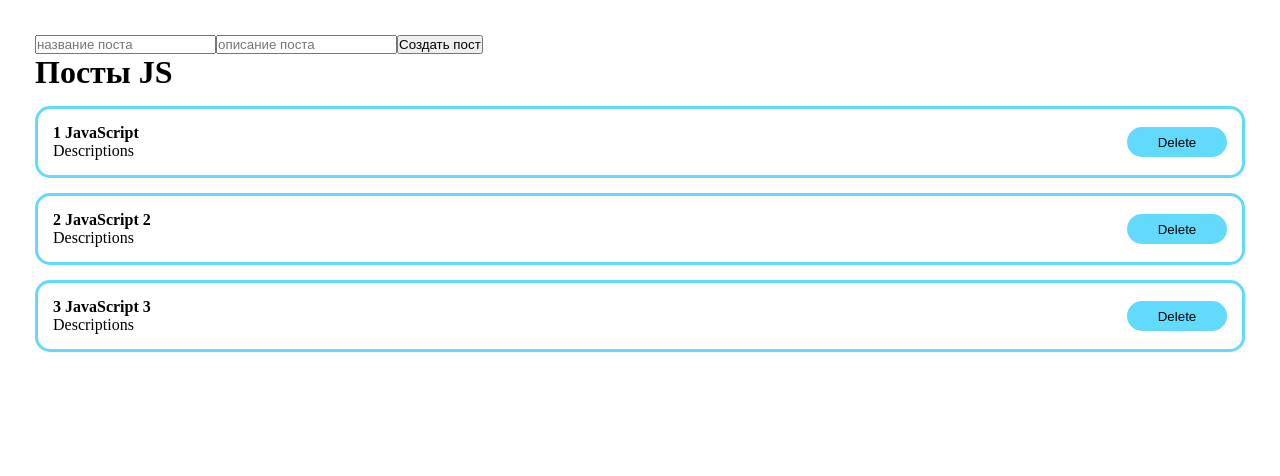
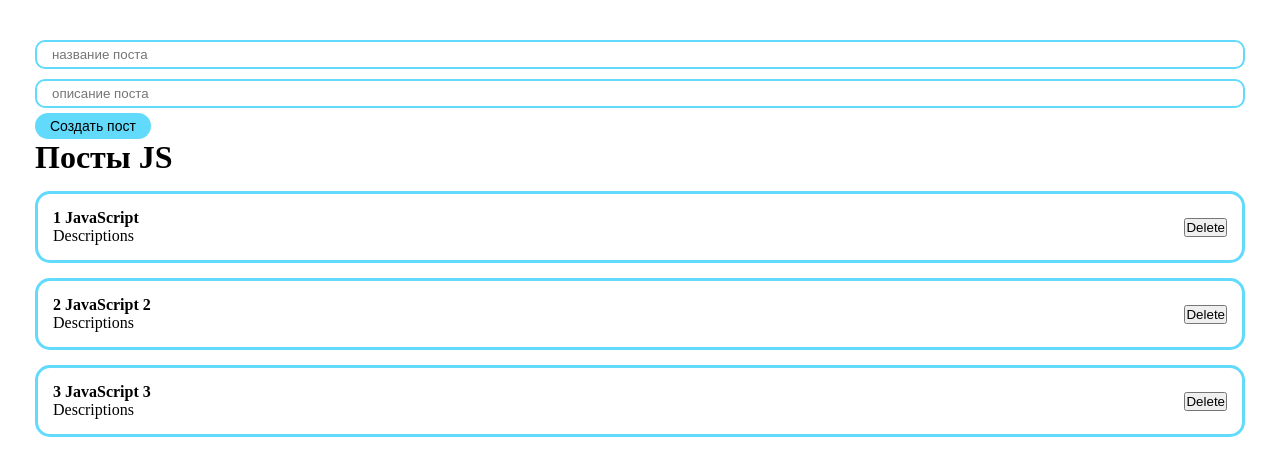
Before and after one commit to panifedov/ReactPosts, a React (Create React App) app: page / in a window 1280 px wide. Shown: the top 476 px of the page. Built offline with nearby package versions, Linux system fonts and the light colour scheme.

Commit message:
module.css/UI components/classes

```diff
--- a/src/App.js
+++ b/src/App.js
@@ -3,6 +3,8 @@
 // import Counter from './components/Counter'
 import PostItem from './components/PostItem'
 import PostList from './components/PostList';
+import MyButton from './components/UI/button/MyButton';
+import MyInput from './components/UI/input/MyInput';
 import './styles/App.css'
 
 function App() {
@@ -22,13 +24,16 @@
     }
   ]);
 
+  const  addNewPost = () => {
+
+  };
 
   return (
     <div className="App">
       <form>
-        <input type='text' placeholder='название поста'></input>
-        <input type='text' placeholder='описание поста'></input>
-        <button>Создать пост</button>
+        <MyInput type='text' placeholder='название поста'/>
+        <MyInput type='text' placeholder='описание поста'/>
+        <MyButton onclick={addNewPost}>Создать пост</MyButton>
       </form>
       <PostList posts = {posts} title={' Посты JS '}/>
     </div>
--- /dev/null
+++ b/src/components/UI/button/MyButton.jsx
@@ -0,0 +1,12 @@
+import React from 'react';
+import classes from './MyButton.module.css'
+
+function MyButton({children, ...props}) {
+    return (
+        <button {...props} className={classes.myBtn}>
+                {children}
+        </button>
+    );
+}
+
+export default MyButton;
--- /dev/null
+++ b/src/components/UI/button/MyButton.module.css
@@ -0,0 +1,12 @@
+.myBtn {
+    padding: 5px 15px;
+    border: none;
+    border-radius: 15px;
+    background-color: #61dafb;
+    font-size: 14px;
+}
+
+.myBtn:hover {
+    color: white;
+    background-color: #44aff7;
+}
--- /dev/null
+++ b/src/components/UI/input/MyInput.jsx
@@ -0,0 +1,12 @@
+import React from 'react';
+import classes from './MyInput.module.css'
+
+function MyInput(props) {
+    return (
+        <input className={classes.myInput} {...props}>
+
+        </input>
+    );
+}
+
+export default MyInput;
--- /dev/null
+++ b/src/components/UI/input/MyInput.module.css
@@ -0,0 +1,7 @@
+.myInput {
+    width: 100%;
+    padding: 5px 15px;
+    margin: 5px 0;
+    border: 2px solid #61dafb;
+    border-radius: 10px;
+}
--- a/src/styles/App.css
+++ b/src/styles/App.css
@@ -27,22 +27,3 @@
     margin-top: 15px;
     border-radius: 15px;
 }
-
-
-
-.post_btn {
-
-}
-
-.btn {
-    width: 100px;
-    height: 30px;
-    border: none;
-    border-radius: 15px;
-    background-color: #61dafb;
-}
-
-.btn:hover {
-    color: white;
-    background-color: #44aff7;
-}
```
